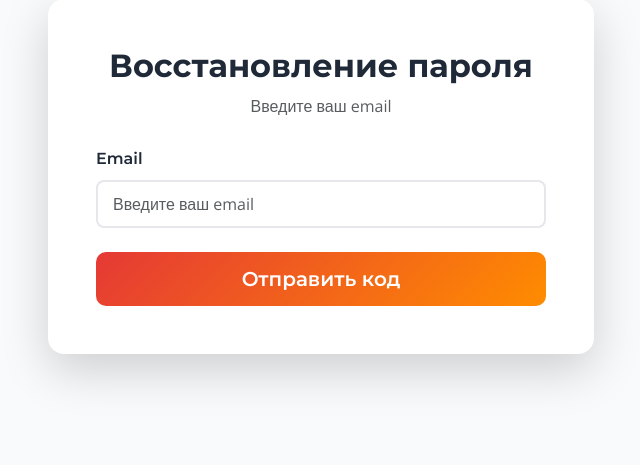
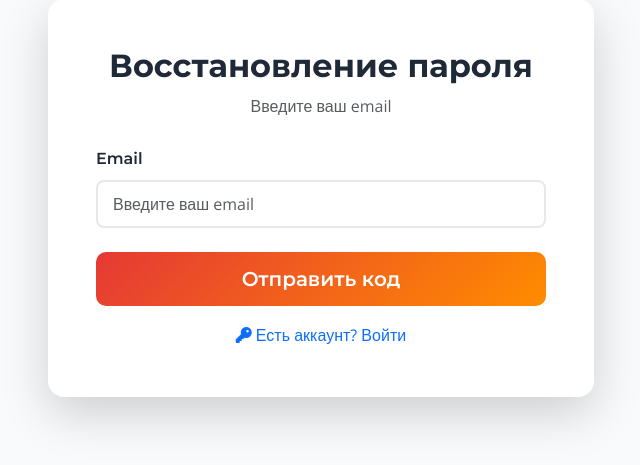
Before and after one commit to sta4888/django-store-service, a Django app: page /accounts/forgot-password/ in a window 1280 px wide. Shown: the part 129-594 px from the top of the page, without its empty margins (319-959 px from the left). Run offline with Django 5.2, Linux system fonts and the light colour scheme; parts of the project's set-up code (start-up, migrations or seed data) failed here and were passed over.

Commit message:
0.0.1.41.7 - revover pwd

```diff
--- a/templates/accounts/forgot_password.html
+++ b/templates/accounts/forgot_password.html
@@ -36,6 +36,11 @@
                         </div>
 
                     </form>
+                    <div class="text-center mt-3">
+                        <a href="{% url 'accounts:login' %}" class="text-decoration-none">
+                            <i class="fas fa-key me-1"></i>Есть аккаунт? Войти
+                        </a>
+                    </div>
 
                 </div>
             </div>
```
